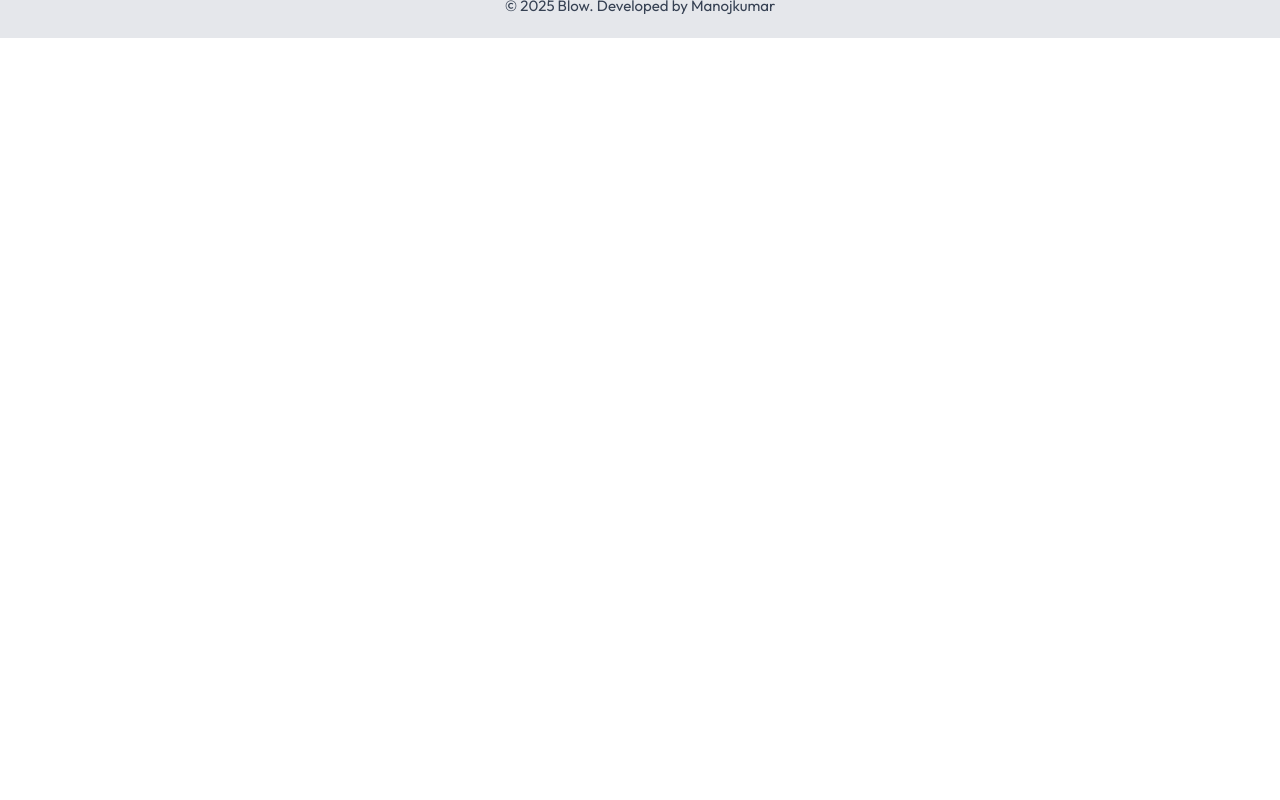
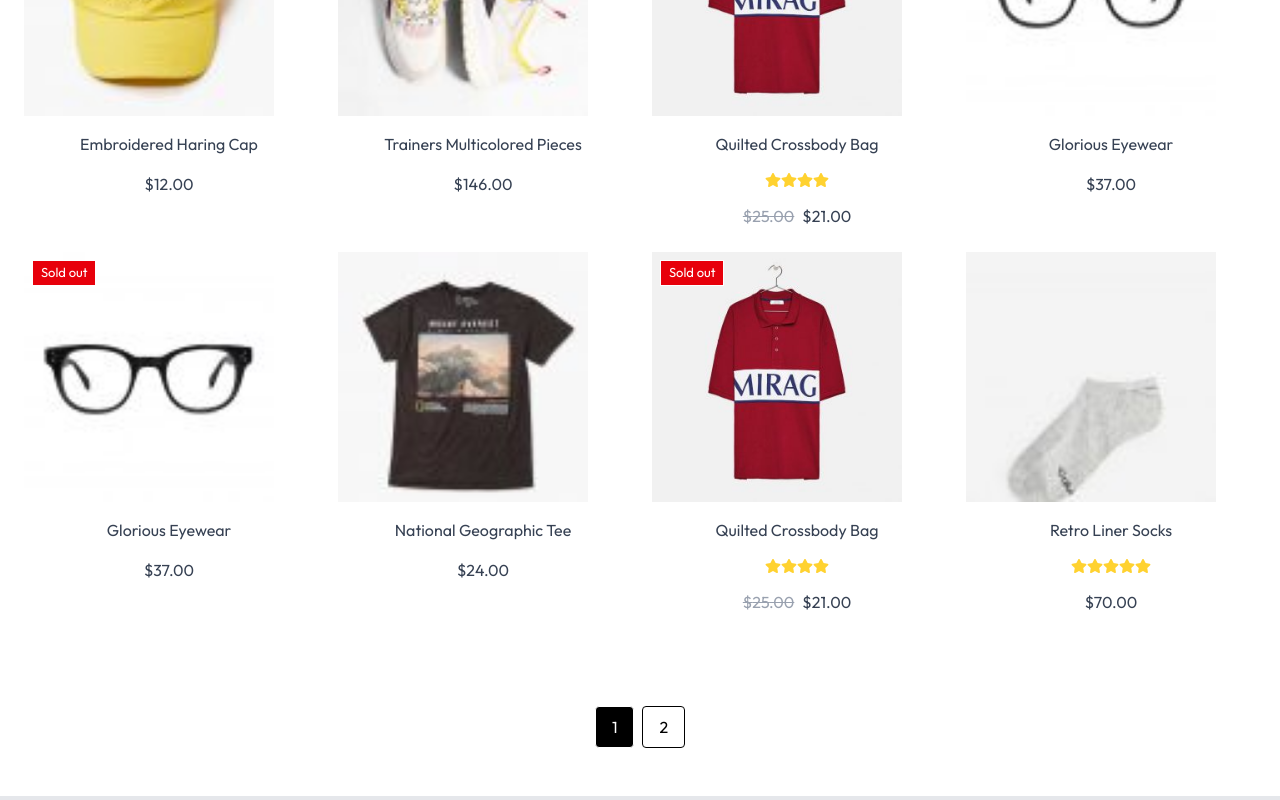
Before and after one commit to Manojkumar-0622/E-commerce, a React (Vite) app in the folder client/: page /products in a window 1280 px wide. Shown: the part 540-1340 px from the top of the page. Before the commit the page ends 800 px from the top, so only its background shows below. Built offline with nearby package versions, Linux system fonts and the light colour scheme.

Commit message:
frontend complited

```diff
--- a/client/src/App.jsx
+++ b/client/src/App.jsx
@@ -7,6 +7,8 @@ import AllProducts from "./pages/AllProducts"
 import ProductDetailsPage from "./pages/ProductDetailsPage"
 import ViewCard from "./components/CartDetailsPage/ViewCard"
 import CheckOut from "./components/CartDetailsPage/CheckOut"
+import FullItems from "./pages/FullItems"
+import ContectPage from "./pages/ContectPage"
 
 const App = () => {
 
@@ -26,7 +28,7 @@ const App = () => {
                  element={<div>Shop Page</div>}/>
 
           <Route path="/products"
-                 element = {<AllProducts />}/>
+                 element = {<FullItems />}/>
 
           <Route path="/products/:id"
                  element = {<ProductDetailsPage />}/>
@@ -38,9 +40,11 @@ const App = () => {
                  element={<div>Single Blog</div>}/>
 
           <Route path="/contact"
-                 element={<div>Contact Page</div>}/>
+                 element={<ContectPage />}/>
 
           <Route path="/cart" element ={<ViewCard />} />
+
+          <Route path="/allitem" element ={<FullItems />} />
 
       </Route>
 
--- a/client/src/assets/assets.js
+++ b/client/src/assets/assets.js
@@ -95,6 +95,150 @@ export const futueItem = [
 ]
 
 
+export const full_product = [
+      {
+          id : 1,
+          name : "Embroidered Haring Cap",
+          price : [{price : 12.00}],
+          images : [
+            {normal_img  : Embroidered_1 },
+            {hover_img : Embroidered_2}
+          ],
+          stock : 2
+       },
+       {
+          id : 3,
+          name : "Trainers Multicolored Pieces ",
+          price : [{price : 146.00}],
+          images : [
+            {normal_img  : Trainers_1 },
+            {hover_img : Trainers_2}
+          ],
+          stock : 0
+       },
+       {
+          id : 4,
+          name : "Quilted Crossbody Bag",
+          price : [{price : 21.00},{discount : 25.00}],
+          images : [
+            {normal_img  : Quilted_1 },
+            {hover_img : Quilted_2},
+            {full_img : Quilted_3}
+          ],
+          simple_des : "Qui, explicabo eius nisi fugit repudiandae, quos voluptates, beatae ullam consectetur ducimus itaque! Tempore provident eligendi sed ipsum ea. Reiciendis nulla neque sapiente, totam veritatis non? Odio, quaerat.",
+          product_review : [
+            {
+              image : iconImage,
+              starts : 4,
+              name : 'woostify',
+              date : 'Januart 6, 2020',
+              message : 'Awesome! manoj kumat i once start learning coding but that not a going good then he start daling but then she getting marrige by some one else then they ata some good food '
+            },
+            {
+              image : iconImage,
+              starts : 4,
+              name : 'woostify',
+              date : 'Januart 6, 2020',
+              message : 'Awesome! manoj kumat i once start learning coding but that not a going good then he start daling but then she getting marrige by some one else then they ata some good food '
+            }
+          ],
+          full_des : "Eum culpa assumenda eligendi fugit laborum vitae odit deleniti illo quasi voluptates, ipsa, placeat, quaerat, omnis nisi. Repellendus reprehenderit temporibus optio, unde enim vel dignissimos! Deleniti sed perferendis quod ratione incidunt, quam illo et, nulla delectus. Qui, explicabo eius nisi fugit repudiandae, quos voluptates, beatae ullam consectetur ducimus itaque! Tempore provident eligendi sed ipsum ea. Reiciendis nulla neque sapiente, totam veritatis non? Odio, quaerat.",
+          colors : ["red","blue"],
+          Categories : ["Bags","Sales","Sportswear","Women"],
+          Tags : ["Fashion","Summer"],
+          review : 1,
+          star : 4,
+          stock : 0
+       },
+       {
+          id : 5,
+          name : "Glorious Eyewear",
+          price : [{price : 37.00}],
+          images : [
+            {normal_img  : Glorious_1 },
+            {hover_img : Glorious_2}
+          ],
+          stock : 0
+       },
+        {
+          id : 9,
+          name : "Glorious Eyewear",
+          price : [{price : 37.00}],
+          images : [
+            {normal_img  : Glorious_1 },
+            {hover_img : Glorious_2}
+          ],
+          stock : 0
+       },
+       {
+          id : 6,
+          name : "National Geographic Tee",
+          price : [{price : 24.00}],
+          images : [
+            {normal_img  : National_1 },
+            {hover_img : National_2}
+          ],
+          stock : 23
+       },
+       {
+          id : 7,
+          name : "Quilted Crossbody Bag",
+          price : [{price : 21.00},{discount : 25.00}],
+          images : [
+            {normal_img  : Quilted_1 },
+            {hover_img : Quilted_2}
+          ],
+          star : 4,
+          stock : 0
+
+       },
+       {
+          id : 8,
+          name : "Retro Liner Socks",
+          price : [{price : 70.00}],
+          images : [
+            {normal_img  : Retro_1 },
+            {hover_img : Retro_2}
+          ],
+          star : 5,
+          stock : 23
+       },
+        {
+          id : 6,
+          name : "National Geographic Tee",
+          price : [{price : 24.00}],
+          images : [
+            {normal_img  : National_1 },
+            {hover_img : National_2}
+          ],
+          stock : 23
+       },
+       {
+          id : 11,
+          name : "Quilted Crossbody Bag",
+          price : [{price : 21.00},{discount : 25.00}],
+          images : [
+            {normal_img  : Quilted_1 },
+            {hover_img : Quilted_2}
+          ],
+          star : 4,
+          stock : 0
+
+       },
+       {
+          id : 12,
+          name : "Retro Liner Socks",
+          price : [{price : 70.00}],
+          images : [
+            {normal_img  : Retro_1 },
+            {hover_img : Retro_2}
+          ],
+          star : 5,
+          stock : 23
+       },
+]
+
+
 
 
 export const newArrival = [
--- a/client/src/components/NewArrivals.jsx
+++ b/client/src/components/NewArrivals.jsx
@@ -1,113 +1,160 @@
-import React, { useEffect } from 'react'
-import { FaRegHeart } from "react-icons/fa";
-import { FaStar } from "react-icons/fa";
+import React, { useEffect, useContext } from 'react';
+import { FaRegHeart, FaStar } from "react-icons/fa";
 import { IoCartOutline } from "react-icons/io5";
 import { useNavigate } from 'react-router-dom';
 import { CartContext } from '../context/CartContext.jsx';
-import { useContext } from 'react';
 
-const NewArrivals = ({dummayArrival,title}) => {
+const NewArrivals = ({ dummayArrival, title }) => {
 
-    const navigater = useNavigate();
-    const { cart, SetCart} = useContext(CartContext);
+  const navigate = useNavigate();
+  const { cart, SetCart } = useContext(CartContext);
 
-    const handleCartProducts = (products) =>{
-        SetCart(PrevItem => {
-            const excisting = PrevItem.find(item => item.id === products.id);
+  const handleCartProducts = (products) => {
+    SetCart(prevItems => {
+      const existing = prevItems.find(item => item.id === products.id);
 
-            if(excisting){
-                return PrevItem.map(item =>(
-                    item.id === products.id ?
-                    {...item,
-                        quantity : item.quantity + 1,
-                        total : (item.quantity + 1) * item.price
-                    }  :
-                    item
-                ));
+      if (existing) {
+        return prevItems.map(item =>
+          item.id === products.id
+            ? {
+                ...item,
+                quantity: item.quantity + 1,
+                total: (item.quantity + 1) * item.price
+              }
+            : item
+        );
       }
 
-            else{
       return [
-                    ...PrevItem,
+        ...prevItems,
         {
           id: products.id,
           name: products.name,
           image: products.images[0].normal_img,
           price: products.price[0].price,
-                        total : products.price[0].price,
+          quantity: 1,
           stock: products.stock,
-                        quantity: 1
+          total: products.price[0].price
         }
-                ]
-            }
-        })
+      ];
+    });
   };
 
-    useEffect(()=>{
+  useEffect(() => {
     console.log(cart);
-    },[cart]);
-
+  }, [cart]);
 
   return (
-        <div className='mt-22 mb-23'>
+    <div className="mt-22 mb-23">
+      <div className="text-center text-gray-800 text-4xl">
+        {title}
+      </div>
+
+      {/* ✅ GRID LAYOUT */}
       <div
-                 className='text-center text-gray-800 text-4xl'>{title}</div>
+        className="
+          grid
+          grid-cols-1
+          sm:grid-cols-2
+          md:grid-cols-3
+          lg:grid-cols-4
+          gap-6
+          mt-20
+          mx-6
+        "
+      >
+        {dummayArrival.map(items => (
+          <div key={items.id}>
+            {/* PRODUCT CARD */}
             <div
-                 className='flex gap-3 mt-20 justify-around mx-6 '>
-                {dummayArrival.map(items =>(
-                    <div key={items.name}>
-                        <div onClick={()=>navigater(`/products/${items.id}`)} className='w-[250px] group cursor-pointer relative h-[250px]'>
+              onClick={() => navigate(`/products/${items.id}`)}
+              className="w-[250px] h-[250px] group cursor-pointer relative"
+            >
               <img
                 src={items.images[0].normal_img}
-                                 alt=""
-                                 className='absolute inset-0 w-full h-full object-cover
-                                            opacity-100 group-hover:opacity-0 transition-opacity duration-300 ease-in-out
-                                            ' />
+                alt={items.name}
+                className="
+                  absolute inset-0 w-full h-full object-cover
+                  opacity-100 group-hover:opacity-0
+                  transition-opacity duration-300
+                "
+              />
 
               <img
                 src={items.images[1].hover_img}
-                                 alt=""
-                                 className='absolute inset-0 w-full  h-full  object-cover
-                                            opacity-0 group-hover:opacity-100 transition-opacity duration-300 ease-in-out'/>
+                alt={items.name}
+                className="
+                  absolute inset-0 w-full h-full object-cover
+                  opacity-0 group-hover:opacity-100
+                  transition-opacity duration-300
+                "
+              />
+
               <FaRegHeart
-                                        className='w-[40px] opacity-0 -translate-y-6 group-hover:opacity-100 group-hover:-translate-y-0  duration-300  h-[40px] p-2 bg-white absolute top-0 right-0'/>
+                className="
+                  w-[40px] h-[40px] p-2 bg-white absolute top-0 right-0
+                  opacity-0 -translate-y-6
+                  group-hover:opacity-100 group-hover:translate-y-0
+                  transition-all duration-300
+                "
+              />
 
-                            {items.stock == 0 &&
+              {/* SOLD OUT */}
+              {items.stock === 0 && (
+                <div className="absolute z-30 border m-2 px-2 py-0.5 text-white bg-red-600 text-[13px]">
+                  Sold out
+                </div>
+              )}
+
+              {/* ADD TO CART */}
+              {items.stock !== 0 && (
                 <div
-                                                    className='absolute z-30 border m-2 px-2 py-0.5 text-white bg-red-600 text-[13px] '>
-                                                    Sold out
-                                                </div>}
-                            <div
-                                className='flex absolute z-30 opacity-0 group-hover:opacity-100 top-1/2 left-1/2 items-center
-                                            gap-1.5 text-[14px] py-1.5 px-2.5 transition-opacity duration-300 ease-in-out hover:bg-gray-800
-                                            -translate-y-1/2 -translate-x-1/2 bg-orange-800 [word-spacing:3px] text-white'
-                                onClick={()=>handleCartProducts(items)}>
-                                <IoCartOutline className='size-5.5'/>
+                  className="
+                    flex absolute z-30 opacity-0 group-hover:opacity-100
+                    top-1/2 left-1/2 -translate-x-1/2 -translate-y-1/2
+                    items-center gap-1.5 text-[14px]
+                    py-1.5 px-2.5 bg-orange-800 text-white
+                    hover:bg-gray-800 transition-opacity duration-300
+                  "
+                  onClick={(e) => {
+                    e.stopPropagation(); // ✅ prevent navigation
+                    handleCartProducts(items);
+                  }}
+                >
+                  <IoCartOutline className="size-5.5" />
                   Add to cart
-
                 </div>
+              )}
             </div>
 
-                        <div
-                            className='text-center my-4 text-gray-700'>{items.name}</div>
-                        {items.star && <div className='text-centern flex items-center justify-center mb-4'>
+            {/* PRODUCT INFO */}
+            <div className="text-center my-4 text-gray-700">
+              {items.name}
+            </div>
+
+            {items.star && (
+              <div className="flex justify-center mb-4">
                 {Array.from({ length: items.star }).map((_, index) => (
-                            <span key={index} className=''>
-                                <FaStar className='fill-amber-300'/>
-                            </span>
-                        ))}</div>}
-                        <div
-                            className='flex items-center gap-2 justify-center'>
-                            {items.price[1] && <div
-                                                    className='line-through text-gray-400'>${items.price[1].discount}.00</div>}
-                            <div
-                                className=' text-gray-700'>${items.price[0].price}.00</div>
+                  <FaStar key={index} className="fill-amber-300" />
+                ))}
+              </div>
+            )}
+
+            <div className="flex items-center gap-2 justify-center">
+              {items.price[1] && (
+                <div className="line-through text-gray-400">
+                  ${items.price[1].discount}.00
+                </div>
+              )}
+              <div className="text-gray-700">
+                ${items.price[0].price}.00
+              </div>
             </div>
           </div>
         ))}
       </div>
     </div>
-    )
-}
+  );
+};
 
-export default NewArrivals
+export default NewArrivals;
--- /dev/null
+++ b/client/src/pages/ContectPage.jsx
@@ -0,0 +1,75 @@
+import React from "react";
+
+const ContectPage = () => {
+  return (
+    <div className="min-h-screen bg-gray-50">
+
+      {/* HEADER */}
+      <div className="bg-gray-200 py-16 text-center">
+        <h1 className="text-3xl font-semibold">Contact Us</h1>
+        <p className="text-gray-600 mt-2">We’d love to hear from you</p>
+      </div>
+
+      {/* CONTENT */}
+      <div className="max-w-6xl mx-auto px-6 py-16 grid grid-cols-1 md:grid-cols-2 gap-12">
+
+        {/* LEFT INFO */}
+        <div>
+          <h2 className="text-2xl font-medium mb-4">Get in Touch</h2>
+          <p className="text-gray-600 mb-6">
+            Have a question about our products, orders, or services?
+            Fill out the form and our team will get back to you shortly.
+          </p>
+
+          <div className="space-y-4 text-gray-700">
+            <p><span className="font-medium">Email:</span> support@ecommerce.com</p>
+            <p><span className="font-medium">Phone:</span> +91 98765 43210</p>
+            <p><span className="font-medium">Address:</span> Bengaluru, India</p>
+          </div>
+        </div>
+
+        {/* RIGHT FORM */}
+        <div className="bg-white p-8 rounded-lg shadow-sm">
+          <form className="space-y-5">
+            <div>
+              <label className="block text-sm mb-1">Name</label>
+              <input
+                type="text"
+                placeholder="Your name"
+                className="w-full border px-4 py-2 rounded focus:outline-none focus:ring-1 focus:ring-black"
+              />
+            </div>
+
+            <div>
+              <label className="block text-sm mb-1">Email</label>
+              <input
+                type="email"
+                placeholder="you@example.com"
+                className="w-full border px-4 py-2 rounded focus:outline-none focus:ring-1 focus:ring-black"
+              />
+            </div>
+
+            <div>
+              <label className="block text-sm mb-1">Message</label>
+              <textarea
+                rows="4"
+                placeholder="Write your message..."
+                className="w-full border px-4 py-2 rounded focus:outline-none focus:ring-1 focus:ring-black"
+              />
+            </div>
+
+            <button
+              type="submit"
+              className="bg-black text-white px-6 py-2 rounded hover:bg-gray-800 transition"
+            >
+              Send Message
+            </button>
+          </form>
+        </div>
+
+      </div>
+    </div>
+  );
+};
+
+export default ContectPage;
--- /dev/null
+++ b/client/src/pages/FullItems.jsx
@@ -0,0 +1,80 @@
+import React, { useState } from 'react'
+import { full_product } from '../assets/assets.js';
+import NewArrivals from '../components/NewArrivals.jsx';
+
+const FullItems = () => {
+
+  const ITEMS_PER_PAGE = 8;
+
+  const [sort, setSort] = useState("");
+  const [currentPage, setCurrentPage] = useState(1);
+
+  const getPrice = (item) => item.price?.[0]?.price ?? 0;
+
+  let sortedProducts = [...full_product];
+
+  if (sort === "low-high") {
+    sortedProducts.sort((a, b) => getPrice(a) - getPrice(b));
+  }
+
+  if (sort === "high-low") {
+    sortedProducts.sort((a, b) => getPrice(b) - getPrice(a));
+  }
+
+  const totalPages = Math.ceil(sortedProducts.length / ITEMS_PER_PAGE);
+  const startIndex = (currentPage - 1) * ITEMS_PER_PAGE;
+  const paginatedProducts = sortedProducts.slice(
+    startIndex,
+    startIndex + ITEMS_PER_PAGE
+  );
+
+  return (
+    <div>
+      <div className='bg-gray-200 py-15 text-center text-2xl'>
+        All Items
+        <div className='text-[18px] mt-2'>shop/dress</div>
+      </div>
+
+      {/* SORT DROPDOWN */}
+      <div className='relative'>
+        <select
+          value={sort}
+          onChange={(e) => {
+            setSort(e.target.value);
+            setCurrentPage(1); // reset to page 1 on sort
+          }}
+          className="border-2 px-3 py-2 rounded bg-gray-100 top-10 left-3 relative"
+        >
+          <option value="" disabled hidden>
+            Select price order
+          </option>
+          <option value="low-high">Price – Low to High</option>
+          <option value="high-low">Price – High to Low</option>
+        </select>
+      </div>
+
+      {/* PRODUCTS */}
+      <div>
+        <NewArrivals dummayArrival={paginatedProducts} title={""} />
+      </div>
+
+      {/* PAGINATION */}
+      <div className="flex justify-center gap-2 my-10">
+        {Array.from({ length: totalPages }).map((_, index) => (
+          <button
+            key={index}
+            onClick={() => setCurrentPage(index + 1)}
+            className={`px-4 py-2 border rounded
+              ${currentPage === index + 1 ? "bg-black text-white" : ""}
+            `}
+          >
+            {index + 1}
+          </button>
+        ))}
+      </div>
+
+    </div>
+  )
+}
+
+export default FullItems;
```
Lines whose indentation alone changed are shown as unchanged.
